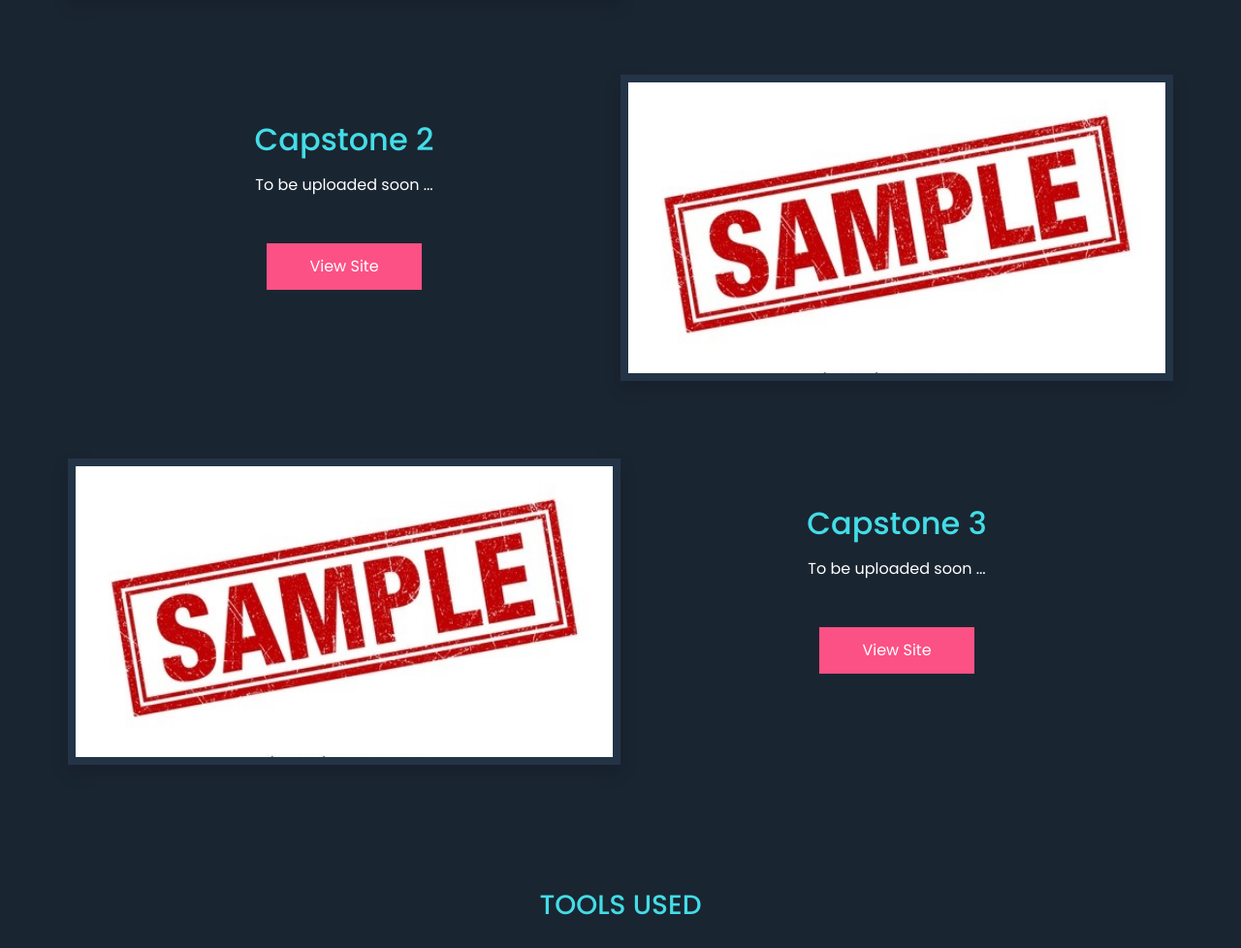
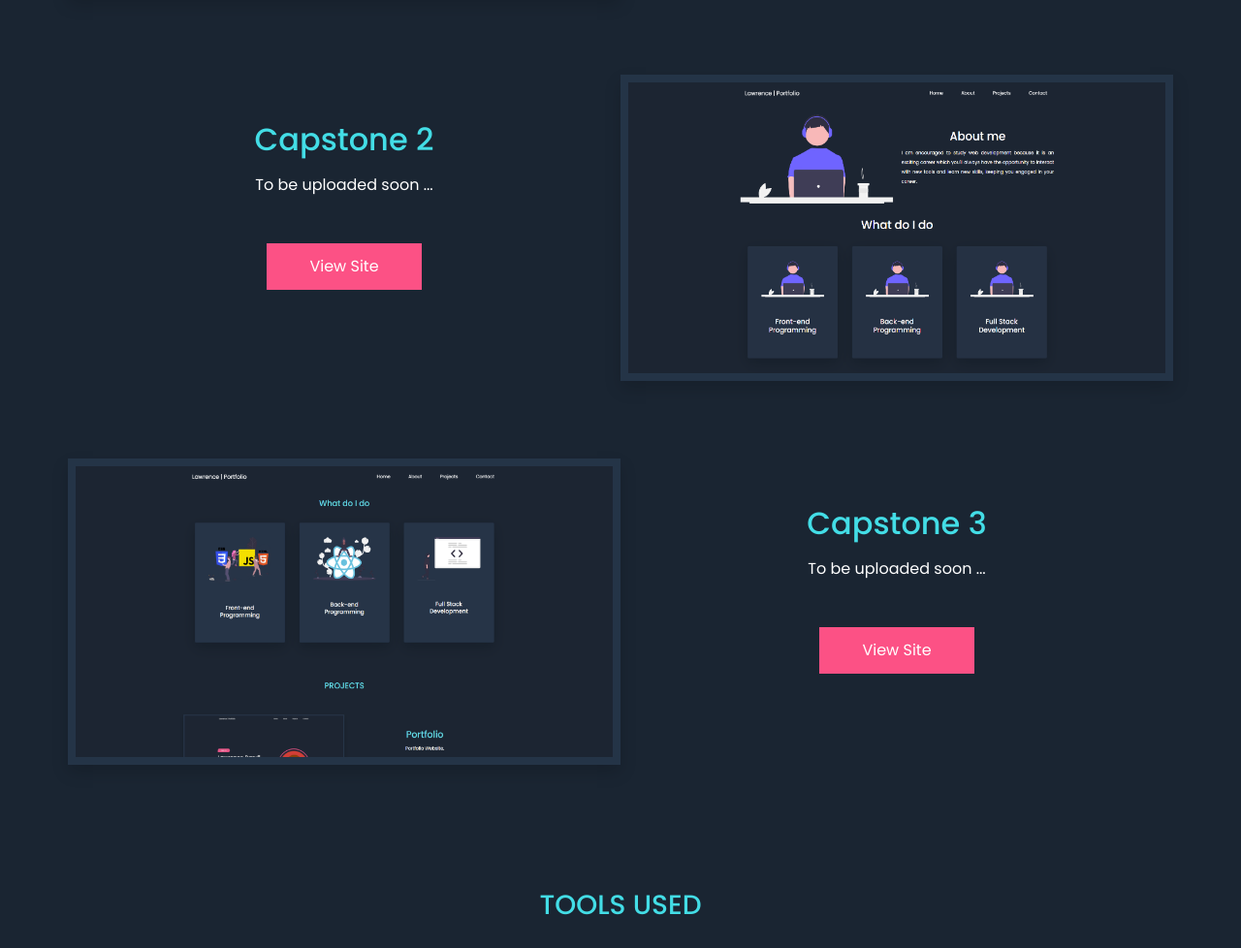
Before and after one commit to alinabonlawrence/alinabon-capstone1, a plain HTML site: page index.html in a window 1280 px wide. Shown: the part 2469-3447 px from the top of the page at 97% size. Drawn offline with nearby package versions, Linux system fonts and the light colour scheme.

Commit message:
Final adjustment again 1.0

```diff
--- a/index.html
+++ b/index.html
@@ -162,7 +162,7 @@
 
 				<div class="row">
 					<div class="carousel1 col-12 col-md-12 col-lg-6 mt-0 mt-md-5 mt-lg-0 p-2 order-lg-2 shadow d-flex justify-content-center">
-						<img src="./images/sample.jpg" class="img-fluid portfolio-image">
+						<img src="./images/portfl2.png" class="img-fluid portfolio-image">
 						<!-- <div id="carouselExampleControls1" class="carousel slide" data-ride="carousel">
 						  	<div class="carousel-inner">
 							    <div class="carousel-item active">
@@ -196,7 +196,7 @@
 				</div>
 				<div class="row">
 					<div class="carousel1 col-12 col-md-12 col-lg-6 mt-0 mt-md-5 mt-lg-0 p-2 shadow">
-						<img src="./images/sample.jpg" class="img-fluid portfolio-image">
+						<img src="./images/portfl3.png" class="img-fluid portfolio-image">
 						<!-- <div id="carouselExampleControls2" class="carousel slide" data-ride="carousel">
 						  	<div class="carousel-inner">
 						    	<div class="carousel-item active">
```
